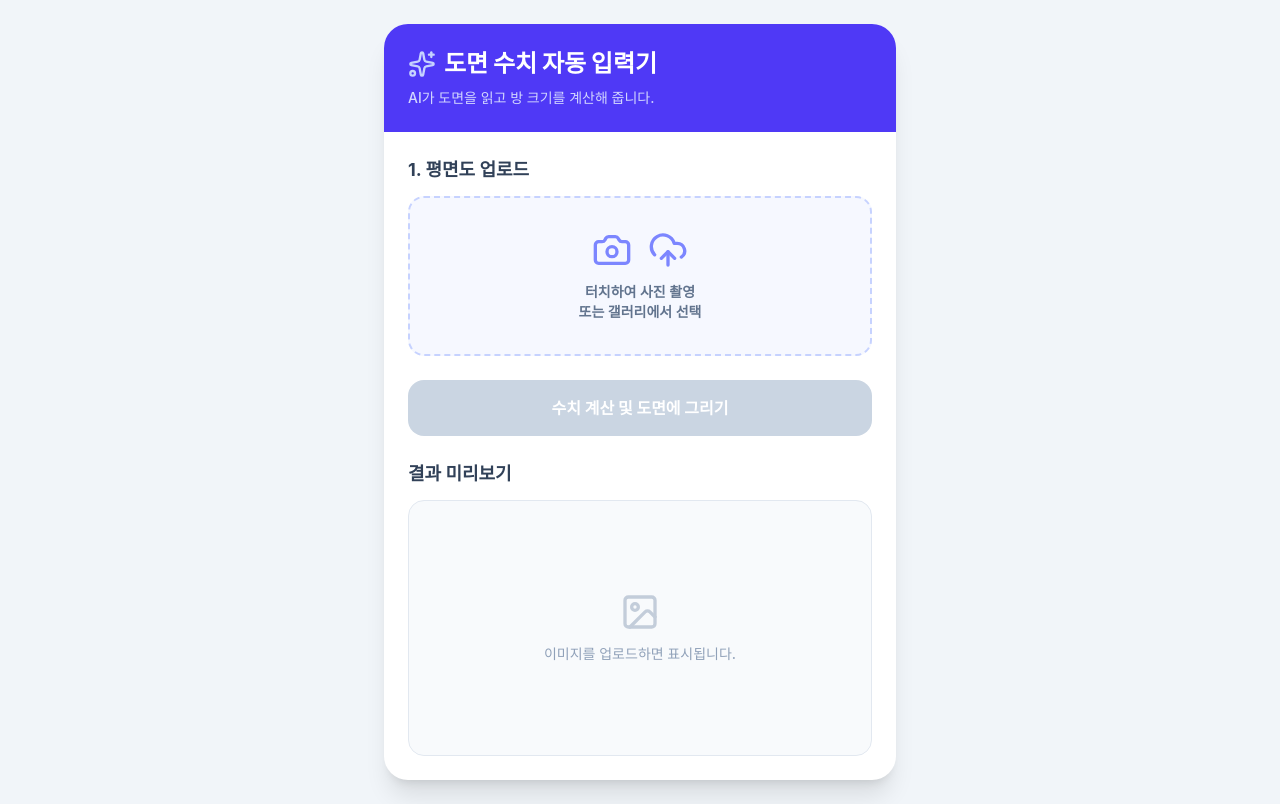
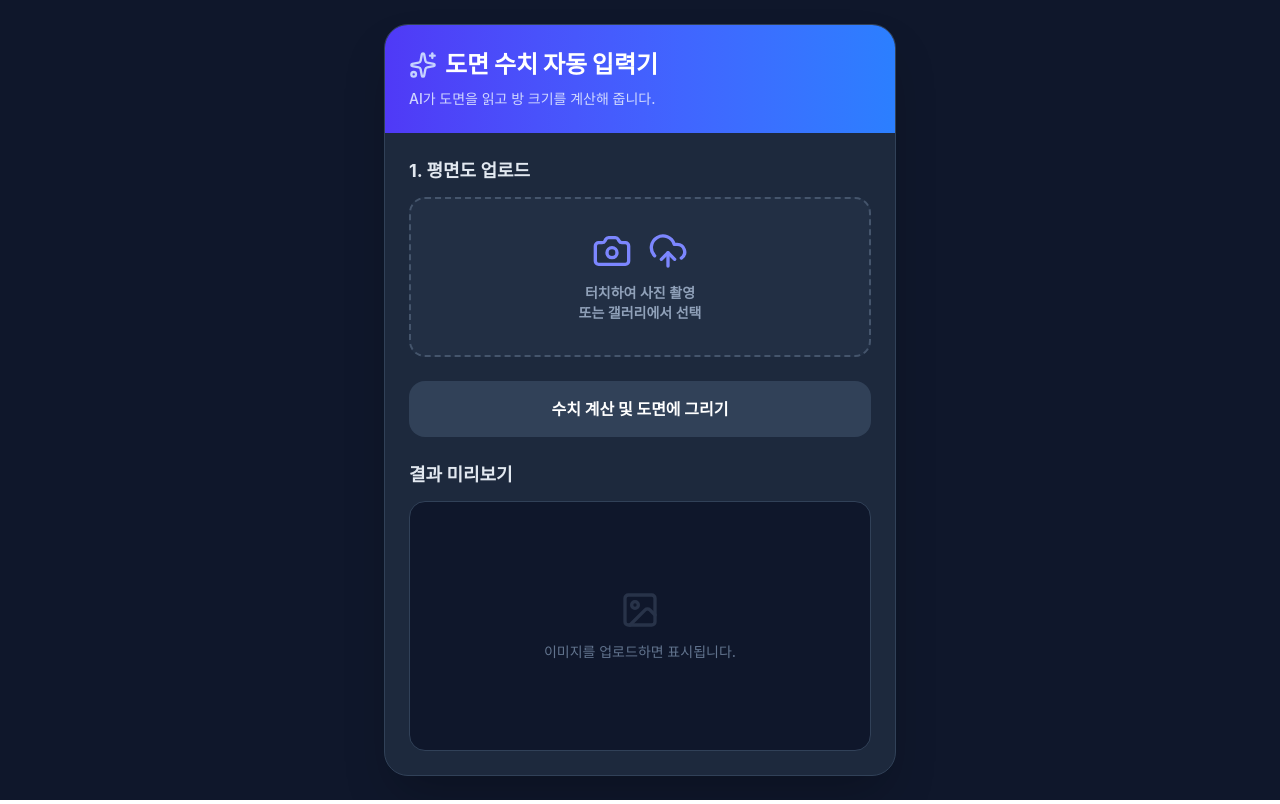
Before and after one commit to cchonhee/floor-plan-app, a React (Vite) app: page / in a window 1280 px wide. Built offline with nearby package versions, Linux system fonts and the light colour scheme.

Commit message:
수치 박스를 방 이름 바로 아래에 가운데 정렬하도록 속성명 강제 지정

```diff
--- a/src/App.jsx
+++ b/src/App.jsx
@@ -75,13 +75,13 @@ export default function App() {
 
     const url = `https://generativelanguage.googleapis.com/v1beta/models/${modelName}:generateContent?key=${apiKey}`;
 
-    // [핵심 변경] AI에게 복잡한 계산을 빼고 오직 "글자 위치 찾기(OCR)"만 시킵니다.
+    // [핵심 변경] 방의 수치를 계산하되, 출력 좌표는 강제로 '글자'의 중앙을 찍도록 속성명을 명확히 지정했습니다.
     const payload = {
       contents: [
         {
           parts: [
             {
-              text: `다음은 건축 평면도 이미지야. \n\n**1단계:** 도면 내의 모든 개별 방 이름(창고, 화장실, 탈의실, 세면실, 숙직실, 시설관리실, 매점, 탁구장 등)을 빠짐없이 찾아내고 각각의 길이를 계산해.\n\n**2단계 (가장 중요 - 글자 위치 추적):** 수치를 표시할 X, Y 좌표는 선이나 빈 공간이 절대 아니야! 도면에 적혀 있는 **"방 이름 글씨(텍스트) 자체의 정중앙 좌표"**를 OCR(문자 인식)로 스캔해서 백분율(0~100)로 도출해. 위치를 위아래로 이동시키지 말고 오직 글씨가 있는 위치만 정확히 찾아내.`,
+              text: `다음은 건축 평면도 이미지야. \n\n**1단계 (스케일 파악):** 도면 내의 면적이나 축척 정보를 찾아 기준을 설정해.\n\n**2단계 (치수 계산):** 도면에 글씨로 적혀 있는 각 방(창고, 화장실, 탈의실 등)을 감싸고 있는 사각형의 가로(W)와 세로(H) 길이를 계산해. (절대 N/A를 쓰지 말고 숫자로 유추해)\n\n**3단계 (가운데 정렬을 위한 글자 위치 찾기 - 가장 중요):** 방의 수치를 그릴 기준점을 잡아야 해. 도면에 인쇄된 **"방 이름 글자(예: '시설관리실')" 자체의 정중앙 X, Y 좌표**를 백분율(0~100)로 정확히 찾아줘. 방의 중심이나 벽면이 아니라, 오직 '글자'의 중심이어야 우리가 그 글자 바로 아래에 수치를 가운데 정렬할 수 있어.`,
             },
             {
               inlineData: {
@@ -95,7 +95,7 @@ export default function App() {
       systemInstruction: {
         parts: [
           {
-            text: "너는 도면의 텍스트(글자) 위치를 찾아내는 OCR 전문가야. 방의 테두리나 빈 공간은 완전히 무시하고, 도면에 인쇄된 방 이름 글씨(예: '매점')의 한가운데(Center) X, Y 좌표만 정확하게 추출해.",
+            text: "너는 건축 도면 AI야. 각 방의 가로/세로 길이를 계산하고, 좌표는 무조건 '방 이름 텍스트'의 한가운데(Center)로 지정해. 속성명 textCenterX, textCenterY에 글자의 좌표를 넣어.",
           },
         ],
       },
@@ -115,22 +115,30 @@ export default function App() {
                   },
                   widthText: {
                     type: "STRING",
-                    description: "가로 길이 (예: W: 3000mm)",
+                    description: "계산된 가로 길이 (예: W: 3000mm)",
                   },
                   heightText: {
                     type: "STRING",
-                    description: "세로 길이 (예: H: 4000mm)",
+                    description: "계산된 세로 길이 (예: H: 4000mm)",
                   },
-                  x: {
+                  textCenterX: {
                     type: "NUMBER",
-                    description: "방 이름 '글씨' 자체의 정중앙 X 좌표 (0-100)",
+                    description:
+                      "방 이름 '글자' 자체의 정중앙 X 좌표 (0-100). 절대 방 모서리가 아님.",
                   },
-                  y: {
+                  textCenterY: {
                     type: "NUMBER",
-                    description: "방 이름 '글씨' 자체의 정중앙 Y 좌표 (0-100)",
+                    description:
+                      "방 이름 '글자' 자체의 정중앙 Y 좌표 (0-100). 절대 방 모서리가 아님.",
                   },
                 },
-                required: ["roomName", "widthText", "heightText", "x", "y"],
+                required: [
+                  "roomName",
+                  "widthText",
+                  "heightText",
+                  "textCenterX",
+                  "textCenterY",
+                ],
               },
             },
           },
@@ -159,7 +167,11 @@ export default function App() {
 
         if (responseText) {
           const parsedResult = JSON.parse(responseText);
-          setDimensions(parsedResult.dimensions || []);
+          // N/A 값이 실수로 넘어와도 그리지 않도록 방어하는 코드를 추가했습니다.
+          const validDimensions = (parsedResult.dimensions || []).filter(
+            (dim) => dim.widthText && !dim.widthText.includes("N/A"),
+          );
+          setDimensions(validDimensions);
           setIsProcessing(false);
           return;
         } else {
@@ -197,9 +209,14 @@ export default function App() {
         ctx.textBaseline = "middle";
 
         dimensions.forEach((dim) => {
-          // AI가 찾아낸 '글자'의 중앙 좌표
-          const textCenterX = (dim.x / 100) * canvas.width;
-          const textCenterY = (dim.y / 100) * canvas.height;
+          // AI가 찾은 '글자'의 중앙 좌표 (새로운 속성명 textCenterX, textCenterY 적용)
+          const xValue =
+            dim.textCenterX !== undefined ? dim.textCenterX : dim.x;
+          const yValue =
+            dim.textCenterY !== undefined ? dim.textCenterY : dim.y;
+
+          const textCenterX = (xValue / 100) * canvas.width;
+          const textCenterY = (yValue / 100) * canvas.height;
 
           const wText = dim.widthText || "";
           const hText = dim.heightText || "";
@@ -212,8 +229,6 @@ export default function App() {
           const boxWidth = maxWidth + paddingX * 2;
           const boxHeight = wText && hText ? fontSize * 2.3 : fontSize * 1.3;
 
-          // [핵심 로직] 우리 코드가 글자 위치(textCenterY)를 기준으로 박스를 그만큼 밑으로 내려서 그립니다.
-          // 방 이름표 글씨를 가리지 않도록, 글자 크기(fontSize)의 약 1.5배만큼 아래로 밀어냅니다.
           const yOffset = fontSize * 1.5;
           const boxCenterY = textCenterY + yOffset + boxHeight / 2;
 
@@ -242,7 +257,7 @@ export default function App() {
           ctx.strokeStyle = "#4f46e5";
           ctx.stroke();
 
-          // 수치 글씨 그리기 (수정된 boxCenterY 기준)
+          // 수치 글씨 그리기
           ctx.fillStyle = "#1e3a8a";
           if (wText && hText) {
             ctx.fillText(wText, textCenterX, boxCenterY - fontSize * 0.6);
@@ -266,11 +281,9 @@ export default function App() {
   };
 
   return (
-    <div className="min-h-screen bg-slate-100 font-sans p-4 sm:p-6 flex justify-center items-start">
-      {/* 1. rounded-[2rem]을 표준 문법인 rounded-3xl로 변경 */}
-      <div className="w-full max-w-lg bg-white rounded-3xl shadow-xl overflow-hidden flex flex-col min-h-[90vh]">
-        {/* 2. 에러가 나던 그라데이션 대신, 깔끔하고 세련된 단색(인디고) 배경으로 변경 */}
-        <div className="bg-indigo-600 p-6 text-white">
+    <div className="min-h-screen bg-slate-900 font-sans p-4 sm:p-6 flex justify-center items-start">
+      <div className="w-full max-w-lg bg-slate-800 rounded-3xl shadow-2xl overflow-hidden flex flex-col min-h-[90vh] border border-slate-700">
+        <div className="bg-linear-to-r from-indigo-600 to-blue-500 p-6 text-white">
           <h1 className="text-2xl font-black flex items-center gap-2">
             <Sparkles className="w-7 h-7 text-indigo-200" />
             도면 수치 자동 입력기
@@ -282,21 +295,21 @@ export default function App() {
 
         <div className="p-6 flex flex-col gap-6 flex-1">
           <div className="flex flex-col gap-3">
-            <label className="font-bold text-slate-700 text-lg">
+            <label className="font-bold text-slate-200 text-lg">
               1. 평면도 업로드
             </label>
-            <label className="group border-2 border-dashed border-indigo-200 bg-indigo-50/50 hover:bg-indigo-50 rounded-2xl p-8 flex flex-col items-center justify-center cursor-pointer transition-all duration-300">
+            <label className="group border-2 border-dashed border-slate-600 bg-slate-700/30 hover:bg-slate-700/60 rounded-2xl p-8 flex flex-col items-center justify-center cursor-pointer transition-all duration-300">
               <input
                 type="file"
                 accept="image/*"
                 onChange={handleImageUpload}
                 className="hidden"
               />
-              <div className="flex gap-4 mb-3 text-indigo-400 group-hover:text-indigo-600 transition-colors duration-300">
+              <div className="flex gap-4 mb-3 text-indigo-400 group-hover:text-indigo-300 transition-colors duration-300">
                 <Camera className="w-10 h-10" />
                 <UploadCloud className="w-10 h-10" />
               </div>
-              <span className="text-sm text-slate-500 font-semibold text-center">
+              <span className="text-sm text-slate-400 font-semibold text-center group-hover:text-slate-300 transition-colors duration-300">
                 터치하여 사진 촬영
                 <br />
                 또는 갤러리에서 선택
@@ -305,7 +318,7 @@ export default function App() {
           </div>
 
           {error && (
-            <div className="bg-red-50 text-red-600 p-4 rounded-2xl text-sm flex items-start gap-3 border border-red-100">
+            <div className="bg-red-500/10 text-red-400 p-4 rounded-2xl text-sm flex items-start gap-3 border border-red-500/20">
               <AlertCircle className="w-5 h-5 shrink-0 mt-0.5" />
               <p className="font-medium">{error}</p>
             </div>
@@ -316,9 +329,8 @@ export default function App() {
             disabled={!imageSrc || isProcessing}
             className={`w-full py-4 rounded-2xl font-bold text-white flex items-center justify-center gap-2 transition-all duration-300 shadow-lg ${
               !imageSrc || isProcessing
-                ? "bg-slate-300 shadow-none cursor-not-allowed text-slate-500"
-                : // 3. 버튼 역시 단색(인디고)으로 통일하고, 마우스를 올렸을 때 더 진해지도록 변경
-                  "bg-indigo-600 hover:bg-indigo-700 hover:shadow-indigo-500/30 hover:-translate-y-0.5 active:translate-y-0"
+                ? "bg-slate-700 shadow-none cursor-not-allowed text-slate-500"
+                : "bg-linear-to-r from-indigo-600 to-blue-500 hover:shadow-indigo-500/30 hover:-translate-y-0.5 active:translate-y-0"
             }`}
           >
             {isProcessing ? (
@@ -332,14 +344,13 @@ export default function App() {
           </button>
 
           <div className="flex flex-col gap-3 flex-1">
-            <label className="font-bold text-slate-700 text-lg">
+            <label className="font-bold text-slate-200 text-lg">
               결과 미리보기
             </label>
-            {/* 4. min-h-[250px]를 표준 문법인 min-h-64(256px)로 변경 */}
-            <div className="bg-slate-50 rounded-2xl border border-slate-200 overflow-hidden flex items-center justify-center flex-1 min-h-64">
+            <div className="bg-slate-900 rounded-2xl border border-slate-700 overflow-hidden flex items-center justify-center flex-1 min-h-[250px]">
               {!imageSrc ? (
-                <div className="text-slate-400 flex flex-col items-center gap-3">
-                  <ImageIcon className="w-10 h-10 opacity-50" />
+                <div className="text-slate-500 flex flex-col items-center gap-3">
+                  <ImageIcon className="w-10 h-10 opacity-30" />
                   <span className="text-sm font-medium">
                     이미지를 업로드하면 표시됩니다.
                   </span>
@@ -348,7 +359,7 @@ export default function App() {
                 <div className="relative w-full p-2">
                   <canvas
                     ref={canvasRef}
-                    className="w-full h-auto block rounded-xl shadow-sm"
+                    className="w-full h-auto block rounded-xl shadow-sm border border-slate-700"
                   />
                 </div>
               )}
@@ -358,7 +369,7 @@ export default function App() {
           {dimensions.length > 0 && (
             <button
               onClick={downloadImage}
-              className="mt-2 w-full py-4 bg-slate-800 hover:bg-slate-900 text-white rounded-2xl font-bold flex items-center justify-center gap-2 transition-colors duration-300 shadow-md"
+              className="mt-2 w-full py-4 bg-indigo-600 hover:bg-indigo-500 text-white rounded-2xl font-bold flex items-center justify-center gap-2 transition-colors duration-300 shadow-md"
             >
               <Download className="w-5 h-5" />
               결과 이미지 갤러리에 저장하기
```
